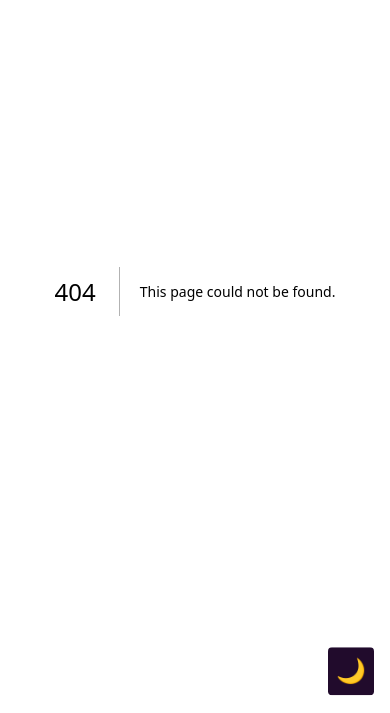
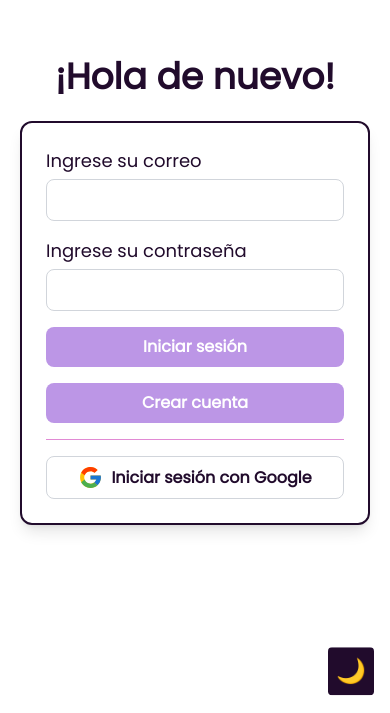
Before and after one commit to alejandro0619/flip-it, a Next.js app: page /auth in a window 390 px wide. Before the commit this address had no page. Shown: the part 131-844 px from the top of the page. Built offline with nearby package versions, Linux system fonts and the light colour scheme; no server answers; what tailwindcss-animated would draw is missing.

Commit message:
chore: Implement auth to mobile layout

```diff
--- a/src/app/login/page.tsx
+++ b/src/app/auth/page.tsx
@@ -26,9 +26,10 @@ export default function AuthLoginPage() {
   return (
     <main className="flex h-screen w-screen ">
       <RightPanel />
-      <section className="w-1/2 h-full flex flex-col justify-center items-center dark:bg-custom-dark">
+      <section className="lg:w-1/2 w-full h-full flex flex-col justify-center items-center dark:bg-custom-dark">
+
         <h1 className="text-4xl font-extrabold text-custom-dark dark:text-custom-lighter mb-6">
-          ¡Hola de nuevo!
+          {`${showForm === 'LOGIN'? '¡Hola de nuevo!' : 'Bienvenido a Flip It!'}`}
         </h1>
         {showForm === "LOGIN" ? (
           <LoginForm
--- a/src/app/confirmation/page.tsx
+++ b/src/app/confirmation/page.tsx
@@ -8,7 +8,7 @@ export default function ConfirmationPage() {
         Te hemos enviado un correo electrónico para que puedas confirmar tu
         cuenta
       </p>
-      <p> ¿Ya lo hiciste? Haz click </p> <Link href='/login'> acá e inicia sesión</Link>
+      <p> ¿Ya lo hiciste? Haz click </p> <Link href='/auth'> acá e inicia sesión</Link>
     </main>
   );
 }
--- a/src/app/page.tsx
+++ b/src/app/page.tsx
@@ -6,7 +6,7 @@ export default function Home() {
     <main className="h-screen w-screen relative">
         <p>Hola bienvenido, haz login aqui</p>
         <button className="mt-4 px-4 py-2 bg-blue-500 text-white rounded">
-          <Link href="/login">Login</Link>
+          <Link href="/auth">Login</Link>
         </button>
 
 
--- a/src/components/auth/LoginRightPanel.tsx
+++ b/src/components/auth/LoginRightPanel.tsx
@@ -7,7 +7,7 @@ export default function RightPanel() {
     setIsFlipped(!isFlipped);
   };
   return (
-    <section className="w-1/2 h-full bg-gradient-to-r from-[#D8B4E2] to-[#BC96E6]  flex items-center justify-center pt-20 relative overflow-hidden">
+    <section className="hidden lg:flex w-1/2 h-full bg-gradient-to-r from-[#D8B4E2] to-[#BC96E6]   items-center justify-center pt-20 relative overflow-hidden">
       {/* Flashcards flotantes */}
       <div className="absolute top-10 left-10 w-[150px] h-[100px] perspective animate-float">
         <div className="relative w-full h-full transition-transform duration-700 transform-style-preserve-3d">
--- a/src/components/auth/SignupForm.tsx
+++ b/src/components/auth/SignupForm.tsx
@@ -41,7 +41,7 @@ export default function SignupForm({
   };
   return (
     <form
-      className="flex flex-col border-2 border-[#210B2C] p-6 rounded-xl bg-white shadow-lg w-[400px] max-w-md space-y-4"
+      className="flex flex-col border-2 border-[#210B2C] p-6 rounded-xl bg-white shadow-lg w-[350px] max-w-md space-y-4"
       onSubmit={handleSubmitSignup(onSignupSubmit)}
     >
       {/* Primer nombre */}
```
